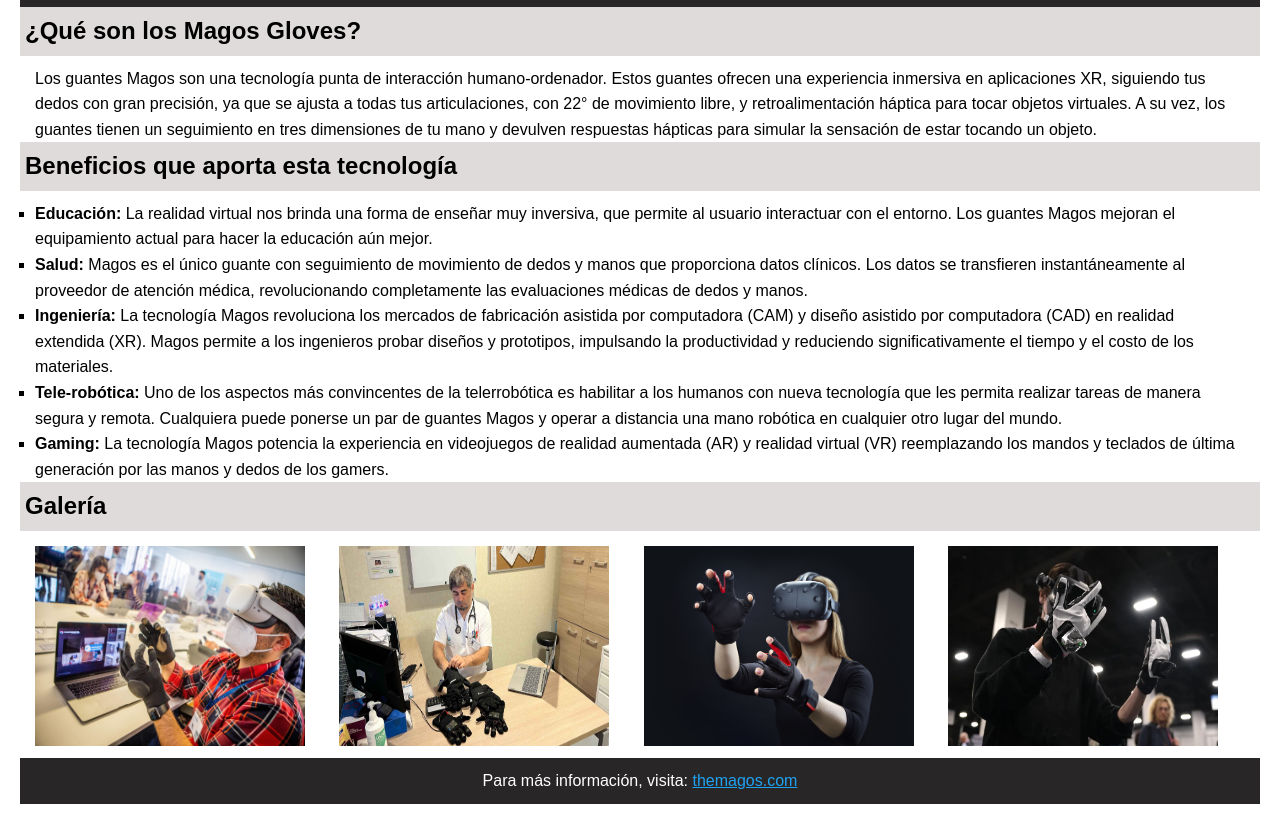
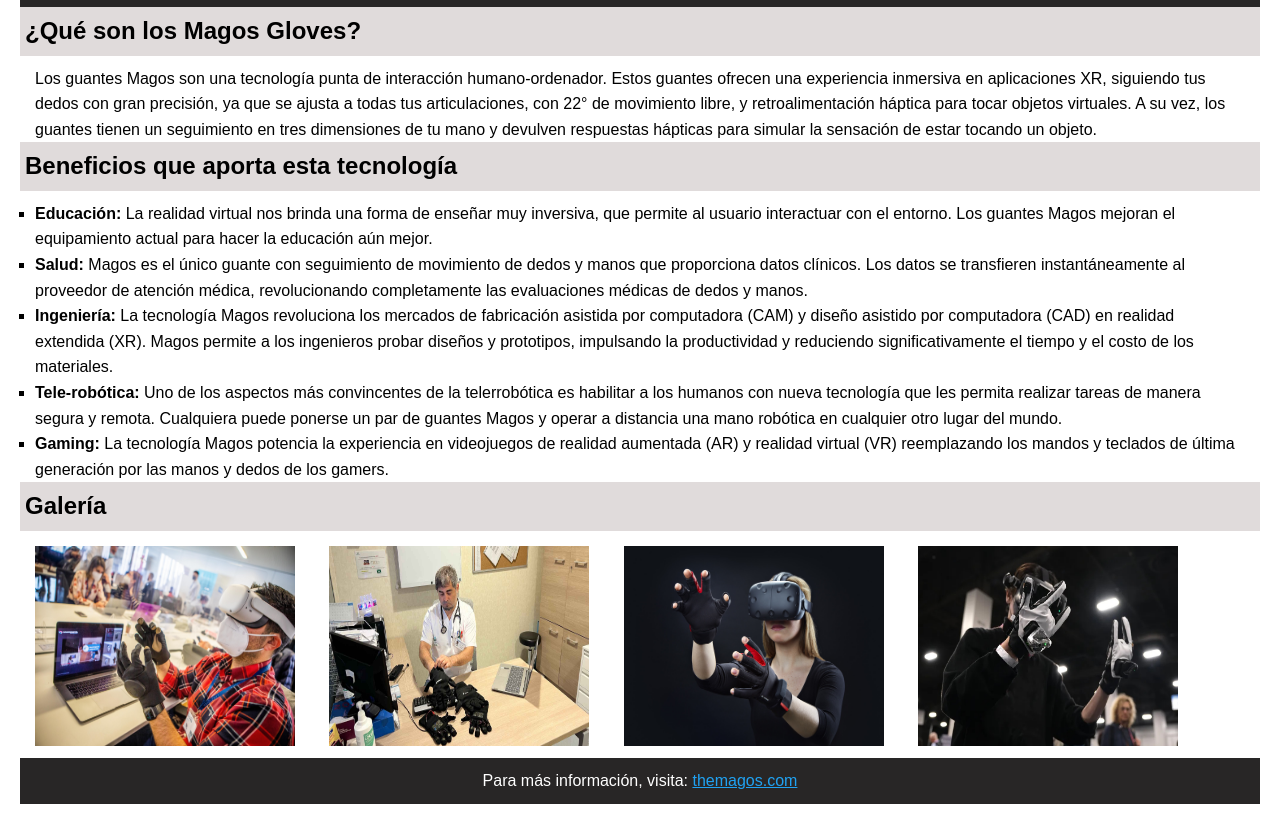
Before and after one commit to jgonzalezdeinf/Web-Magos, a plain HTML site: page index.html in a window 1280 px wide. Shown: the part 84-908 px from the top of the page. Drawn offline with Linux system fonts and the light colour scheme.

Commit message:
Update estilos.css

```diff
--- a/css/estilos.css
+++ b/css/estilos.css
@@ -55,7 +55,7 @@ section#gallery {
 
 section#gallery img {
   margin: 0 10px;
-  width: 270px;
+  width: 260px;
   height: 200px;
   justify-content: center;
 }
```
